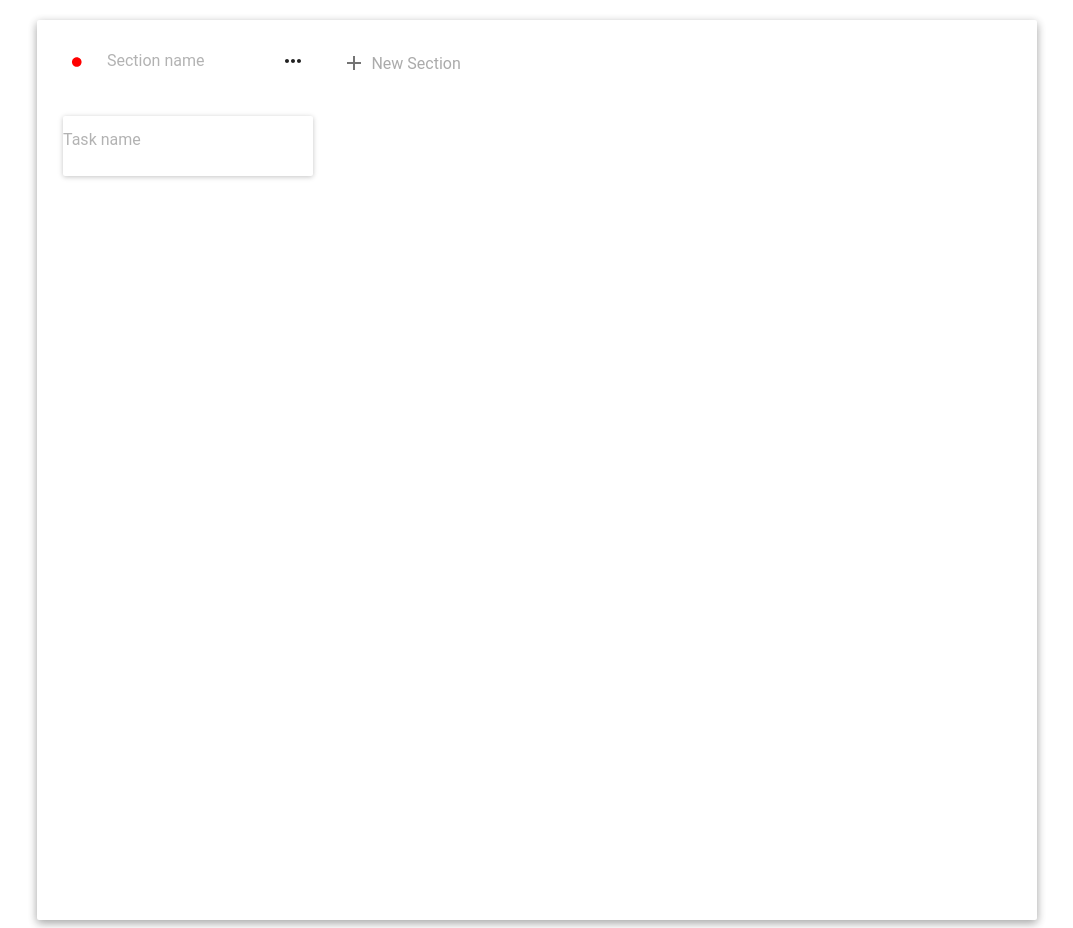
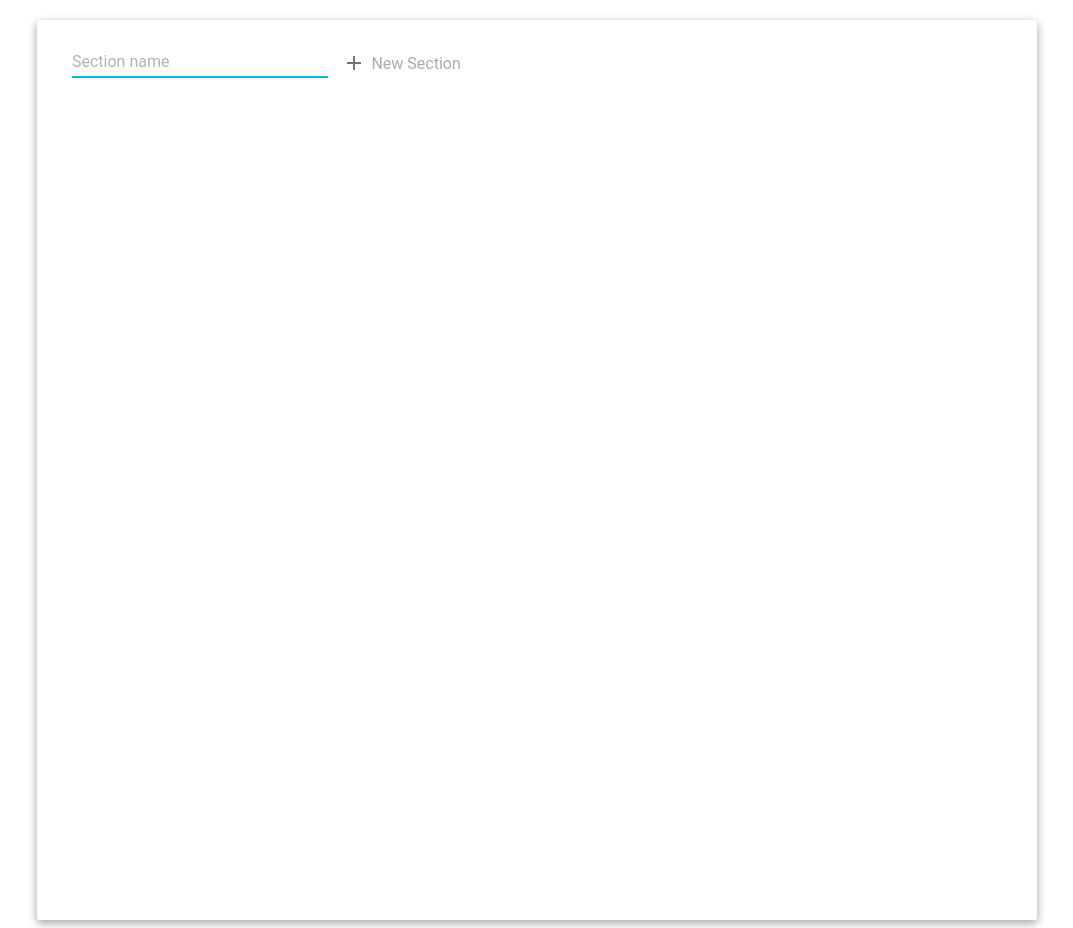
Before and after one commit to martlaboloa/team-task-manager, a React (Create React App) app: page / in a window 1280 px wide. Both pictures are taken after a click on the button "New Section". Shown: the whole page, without its empty margins (103-1176 px from the left). Built offline with nearby package versions, Linux system fonts and the light colour scheme.

Commit message:
creating section properly from input

```diff
--- a/src/features/Section/CreateNewSection.jsx
+++ b/src/features/Section/CreateNewSection.jsx
@@ -1,7 +1,10 @@
 import React, { Component } from 'react'
 import { connect } from 'react-redux'
 import FlatButton from 'material-ui/FlatButton'
-import ContentAdd from 'material-ui/svg-icons/content/add';
+import ContentAdd from 'material-ui/svg-icons/content/add'
+import TextField from 'material-ui/TextField'
+import IconButton from 'material-ui/IconButton'
+import ImageLens from 'material-ui/svg-icons/image/lens'
 import actions from '../store/actions'
 
 const btnStyles = {
@@ -18,25 +21,65 @@ const childrenContStyles = {
 }
 
 class CreateNewSection extends Component {
-    onClick = () => {
-        const { addSection } = this.props
+    state = { creatingSection: false }
 
-        addSection('Section Name')
+    onClickCreateBtn = () => {
+        this.setState({ creatingSection: true })
+    }
+
+    onKeyDownCreatingField = (e) => {
+        const { keyCode, target: { value } } = e
+
+        if (keyCode === 13 && value !== null && value !== undefined && value !== '') {
+            const { addSection } = this.props
+
+            addSection(value)
+
+            this.setState({ creatingSection: false })
+        }
+    }
+
+    onBlurCreatingField = (e) => {
+        const { target: { value } } = e
+
+        if (value !== null && value !== undefined && value !== '') {
+            const { addSection } = this.props
+
+            addSection(value)
+
+        }
+
+        this.setState({ creatingSection: false })
     }
 
     render() {
-        return (
-            <div className="create-new-section-btn" >
+        return [
+            this.state.creatingSection ?
+                <div key="creatingSection" className="section-container">
+                    <IconButton >
+                        <ImageLens color={'#ff0000'} viewBox="0 0 50 20" />
+                    </IconButton>
+
+                    <TextField
+                        hintText="Section name"
+                        autoFocus
+                        onKeyDown={this.onKeyDownCreatingField}
+                        onBlur={this.onBlurCreatingField}
+                    />
+                </div>
+                : null,
+            <div key="createSecBtn" className="create-new-section-btn" >
                 <FlatButton
                     style={btnStyles}
-                    onClick={this.onClick}
+                    onClick={this.onClickCreateBtn}
                 >
                     <div style={childrenContStyles}>
                         <ContentAdd color="#747474" style={{ margin: '5px' }} />New Section
                     </div>
                 </FlatButton>
-            </div>
-        )
+            </div>,
+        ]
+
     }
 }
 
```
